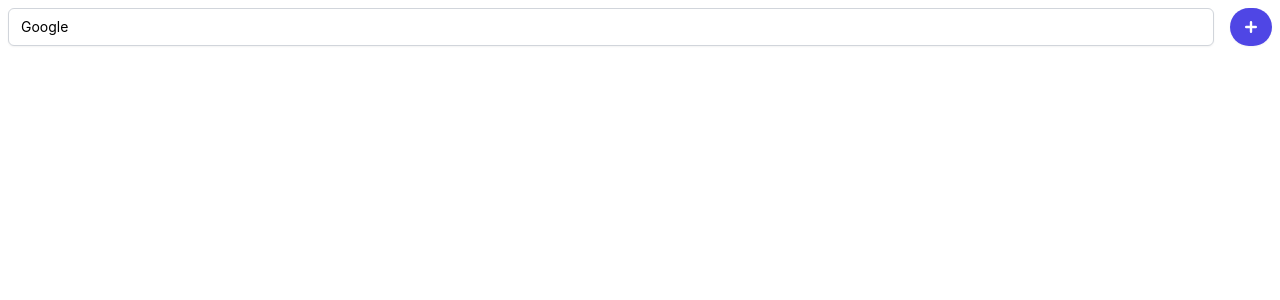
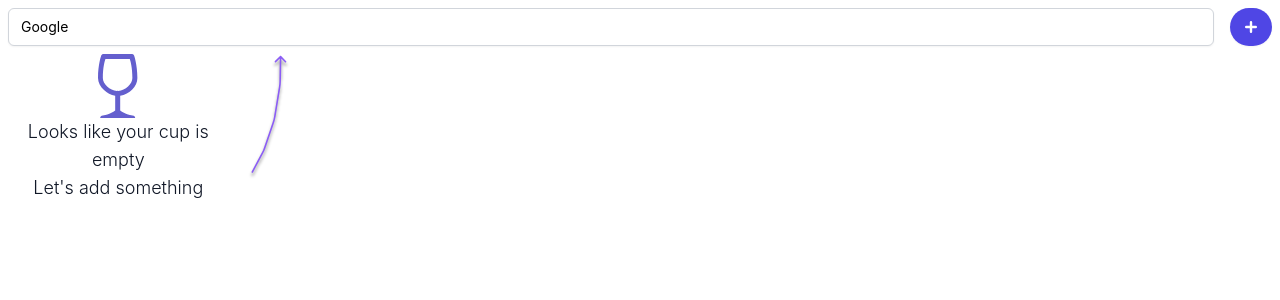
Before and after one commit to TedisAgolli/runneth, a React (Create React App) app: page / in a window 1280 px wide. Shown: the top 300 px of the page. Built offline with nearby package versions, Linux system fonts and the light colour scheme; the HTML template or start-up script is replaced by a standard one.

Commit message:
Create component for no bookmarks available

```diff
--- /dev/null
+++ b/src/components/BookmarkList.js
@@ -0,0 +1,87 @@
+import React from "react";
+import Bookmark from "./Bookmark";
+
+function BookmarkList(props) {
+  const displayLinks = (links) => {
+    links = links ? links : [];
+    links = links.map((link) => {
+      return (
+        <li className="py-4 px-1 mx-2">
+          <Bookmark
+            key={link.linkHref}
+            deleteLink={props.deleteLink}
+            linkHref={link.linkHref}
+            linkName={link.linkName}
+          ></Bookmark>
+        </li>
+      );
+    });
+    return links;
+  };
+
+  return (
+    <div style={{ width: "300px" }}>
+      <ul className="divide-y divide-gray-200">
+        {props.savedLinks && props.savedLinks.length > 0 ? (
+          displayLinks(props.savedLinks)
+        ) : (
+          <div className="flex justify-end">
+            <div className="text-center">
+              <img className="w-10 h-16 mx-auto " src="runneth_empty.svg" />
+              <span className="text-lg font-light text-gray-900">
+                Looks like your cup is empty <br />
+                Let's add something
+              </span>
+            </div>
+            <svg
+              viewBox="0 0 63 161"
+              xmlns="http://www.w3.org/2000/svg"
+              className="fill-current text-purple-500 h-32 w-16"
+            >
+              <g filter="url(#filter0_d)">
+                <path d="M39.1404 78.7127L40.1273 78.8744L40.1273 78.8744L39.1404 78.7127ZM45.2159 41.6318L44.2291 41.4702L44.2291 41.4702L45.2159 41.6318ZM45.8656 34.4548L44.8658 34.4367L44.8658 34.4367L45.8656 34.4548ZM47.1504 2.6307C46.7671 2.23316 46.134 2.22167 45.7365 2.60504L39.2581 8.85246C38.8605 9.23583 38.849 9.86889 39.2324 10.2664C39.6158 10.664 40.2488 10.6755 40.6464 10.2921L46.405 4.73884L51.9582 10.4974C52.3416 10.895 52.9746 10.9065 53.3722 10.5231C53.7697 10.1397 53.7812 9.50665 53.3979 9.10911L47.1504 2.6307ZM23.3296 125.049L22.4469 124.579L22.4469 124.579L23.3296 125.049ZM26.4897 117.774L27.4357 118.098L27.4357 118.098L26.4897 117.774ZM37.0949 86.8467L38.0408 87.1711L38.0408 87.1711L37.0949 86.8467ZM40.1273 78.8744L46.2028 41.7935L44.2291 41.4702L38.1536 78.551L40.1273 78.8744ZM46.8654 34.473L47.4305 3.34301L45.4308 3.30671L44.8658 34.4367L46.8654 34.473ZM11.3653 149.654L24.2124 125.519L22.4469 124.579L9.59987 148.714L11.3653 149.654ZM27.4357 118.098L38.0408 87.1711L36.1489 86.5224L25.5438 117.449L27.4357 118.098ZM24.2124 125.519C25.4816 123.135 26.5595 120.653 27.4357 118.098L25.5438 117.449C24.702 119.904 23.6664 122.289 22.4469 124.579L24.2124 125.519ZM46.2028 41.7935C46.5994 39.3725 46.8209 36.9259 46.8654 34.473L44.8658 34.4367C44.823 36.7934 44.6102 39.144 44.2291 41.4702L46.2028 41.7935ZM38.1536 78.551C37.7098 81.2596 37.0392 83.9261 36.1489 86.5224L38.0408 87.1711C38.9674 84.4688 39.6654 81.6935 40.1273 78.8744L38.1536 78.551Z" />
+              </g>
+              <defs>
+                <filter
+                  id="filter0_d"
+                  x="0.654846"
+                  y="0.963318"
+                  width="61.8591"
+                  height="159.352"
+                  filterUnits="userSpaceOnUse"
+                  color-interpolation-filters="sRGB"
+                >
+                  <feFlood flood-opacity="0" result="BackgroundImageFix" />
+                  <feColorMatrix
+                    in="SourceAlpha"
+                    type="matrix"
+                    values="0 0 0 0 0 0 0 0 0 0 0 0 0 0 0 0 0 0 127 0"
+                  />
+                  <feOffset dy="4" />
+                  <feGaussianBlur stdDeviation="2" />
+                  <feColorMatrix
+                    type="matrix"
+                    values="0 0 0 0 0 0 0 0 0 0 0 0 0 0 0 0 0 0 0.25 0"
+                  />
+                  <feBlend
+                    mode="normal"
+                    in2="BackgroundImageFix"
+                    result="effect1_dropShadow"
+                  />
+                  <feBlend
+                    mode="normal"
+                    in="SourceGraphic"
+                    in2="effect1_dropShadow"
+                    result="shape"
+                  />
+                </filter>
+              </defs>
+            </svg>
+          </div>
+        )}
+      </ul>
+    </div>
+  );
+}
+
+export default BookmarkList;
--- a/src/components/FileView.js
+++ /dev/null
@@ -1,31 +0,0 @@
-import React from "react";
-import Bookmark from "./Bookmark";
-
-function FileView(props) {
-  const displayLinks = (links) => {
-    links = links ? links : [];
-    links = links.map((link) => {
-      return (
-        <li className="py-4 px-1 mx-2">
-          <Bookmark
-            key={link.linkHref}
-            deleteLink={props.deleteLink}
-            linkHref={link.linkHref}
-            linkName={link.linkName}
-          ></Bookmark>
-        </li>
-      );
-    });
-    return links;
-  };
-
-  return (
-    <div className="mt-5" style={{ width: "300px" }}>
-      <ul class="-my-5 divide-y divide-gray-200">
-        {displayLinks(props.savedLinks)}
-      </ul>
-    </div>
-  );
-}
-
-export default FileView;
--- a/src/components/MainView.js
+++ b/src/components/MainView.js
@@ -1,6 +1,6 @@
 import React, { useState, useEffect } from "react";
 import NewBookmark from "./NewBookmark";
-import FileView from "./FileView";
+import BookmarkList from "./BookmarkList";
 import browserAPI from "./BrowserApi/CacheAccessor";
 
 function MainView() {
@@ -20,7 +20,7 @@
         savedLinks={savedLinks}
         setSavedLinks={setSavedAndUpdateBadge}
       />
-      <FileView
+      <BookmarkList
         deleteLink={browserAPI.deleteLinkInFolder(
           folderInFocus,
           setSavedAndUpdateBadge
```
Also changed, not shown: public/runneth_empty.svg (added).
